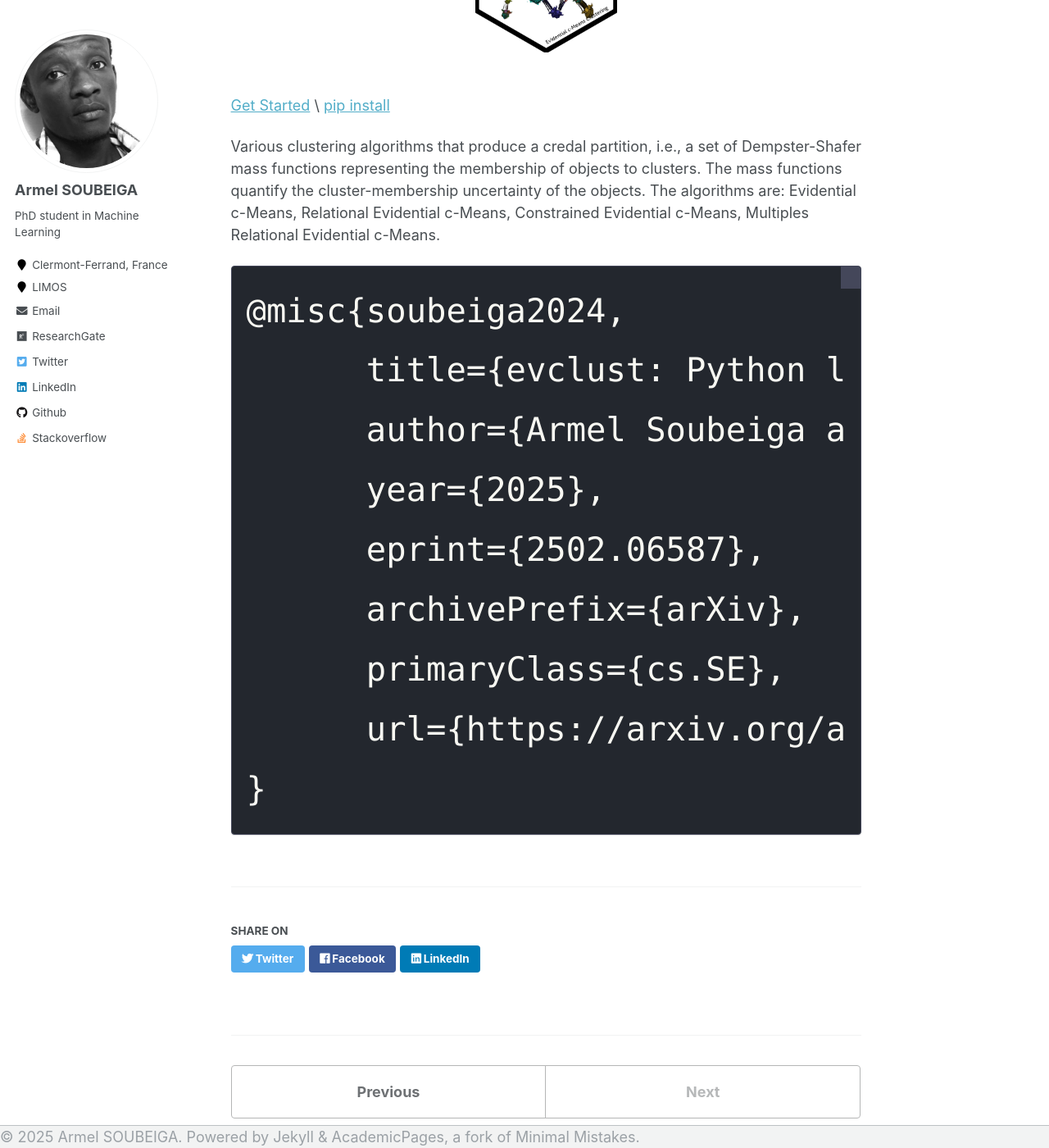
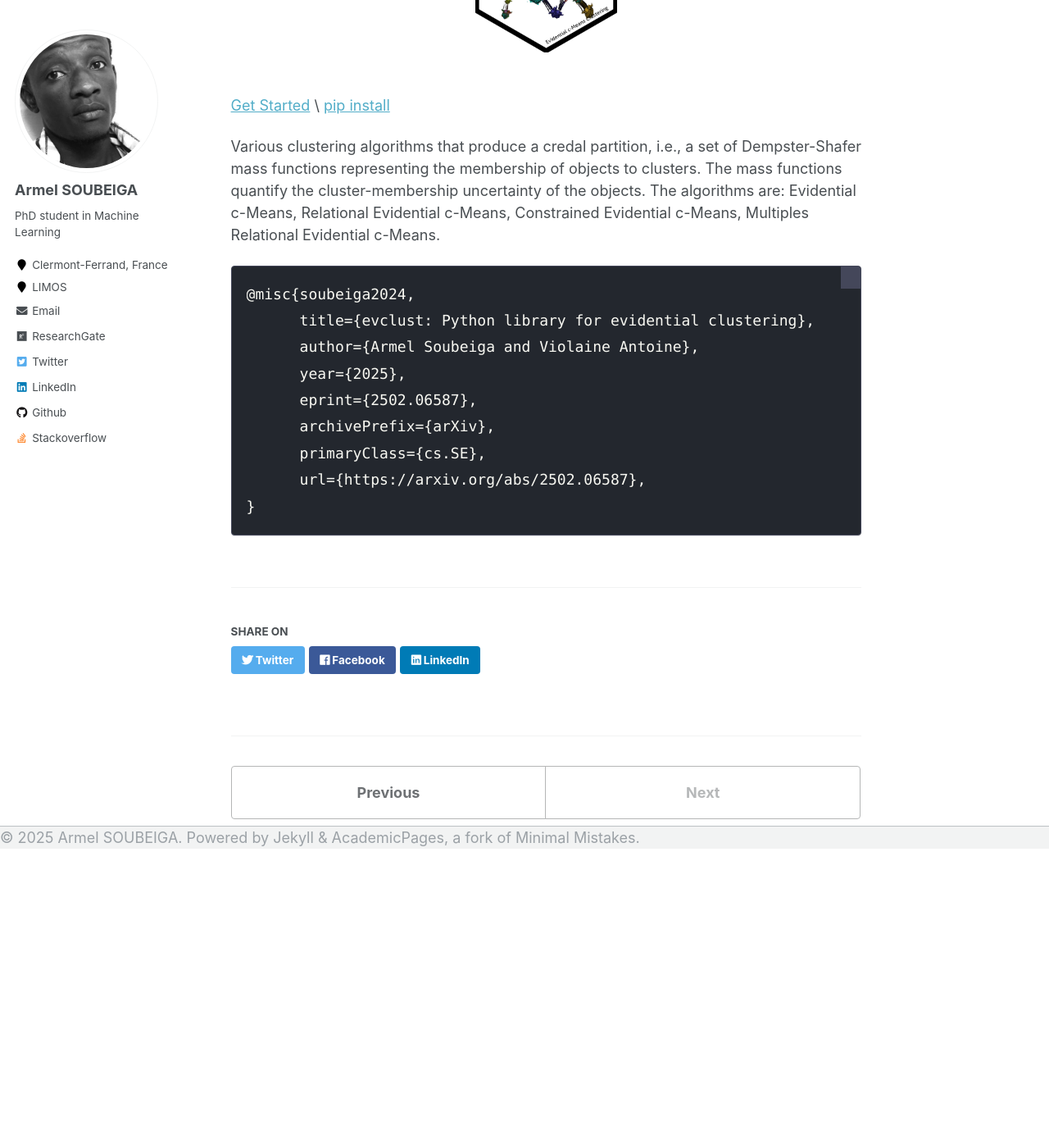
Before and after one commit to armelsoubeiga/armelsoubeiga.github.io, a Jekyll site: the page built from _projects/2023-07-02-evclust.md, in a window 1280 px wide and 1400 px high, scrolled down 398 px. Shown: the whole window at 82% size. Built offline with Jekyll 4.4.1, drawn with Linux system fonts in a browser that asks for light colours; after the commit the page ends 1433 px from its top, so only the background shows below that.

Commit message:
Commit-280520250955

```diff
--- a/_sass/_syntax.scss
+++ b/_sass/_syntax.scss
@@ -29,7 +29,7 @@ div.highlighter-rouge, figure.highlight {
   .highlight {
     margin: 0;
     font-family: $monospace;
-    font-size: 1.5em; // Augmente la taille de police des zones de code
+    font-size: 1em; // Augmente la taille de police des zones de code
     line-height: 1.8;
     background: none;
     color: inherit;
```
